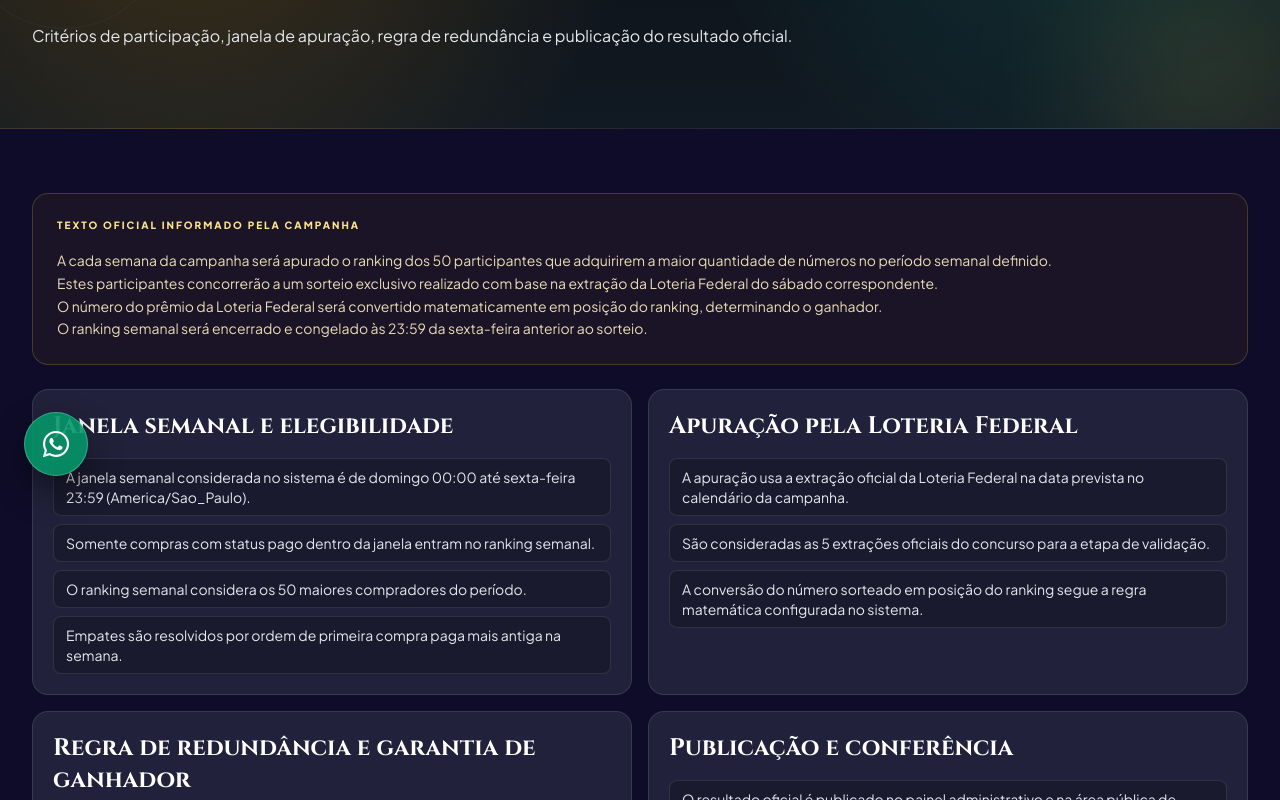
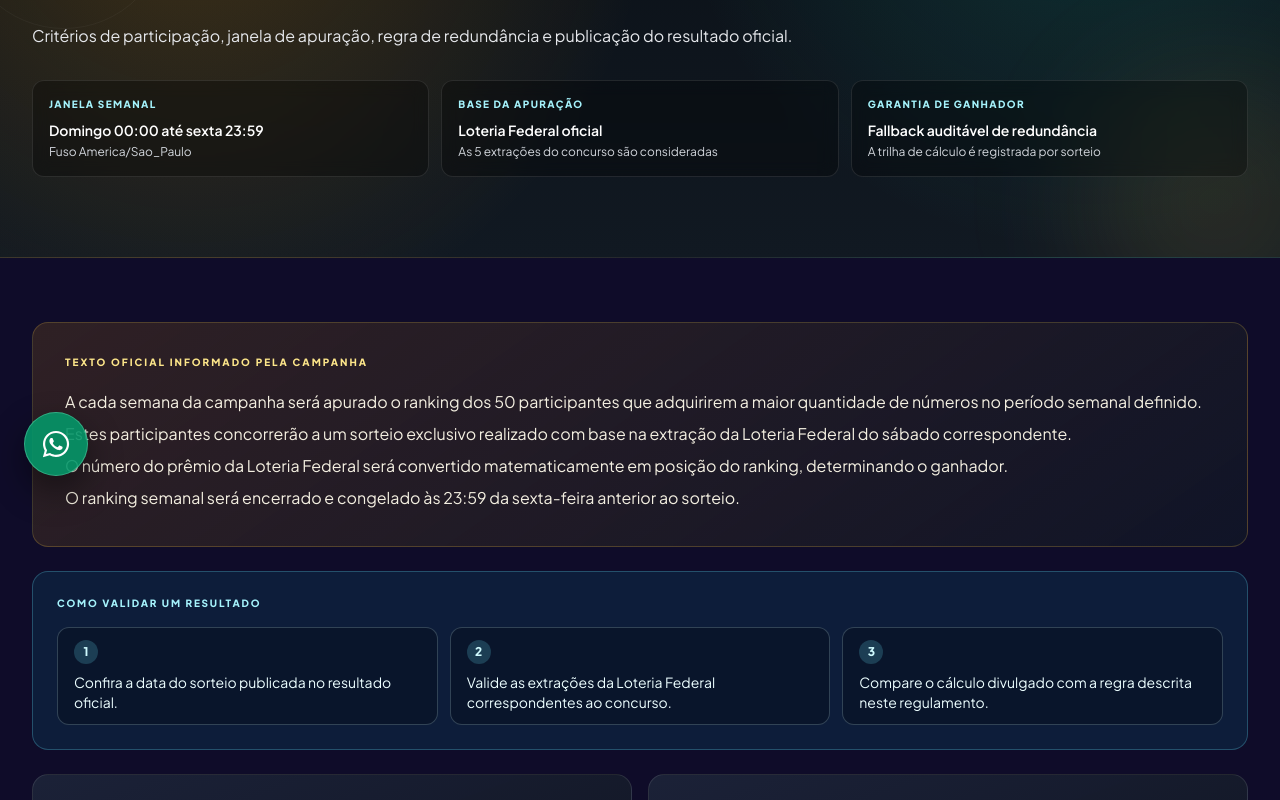
Before and after one commit to FilipeSall/rifa-online-rvilaca, a React (Vite) app: page /regulamento in a window 1280 px wide. Shown: the part 300-1100 px from the top of the page. Built offline with nearby package versions, Linux system fonts and the light colour scheme; no server answers; the database is empty.

Commit message:
style: refazendo o estilo daas paginas rpemiso e ganahdores

```diff
--- a/src/pages/RegulationPage.tsx
+++ b/src/pages/RegulationPage.tsx
@@ -42,6 +42,30 @@ const ruleBlocks = [
   },
 ]
 
+const regulationHighlights = [
+  {
+    label: 'Janela semanal',
+    value: 'Domingo 00:00 até sexta 23:59',
+    note: 'Fuso America/Sao_Paulo',
+  },
+  {
+    label: 'Base da apuração',
+    value: 'Loteria Federal oficial',
+    note: 'As 5 extrações do concurso são consideradas',
+  },
+  {
+    label: 'Garantia de ganhador',
+    value: 'Fallback auditável de redundância',
+    note: 'A trilha de cálculo é registrada por sorteio',
+  },
+]
+
+const validationChecklist = [
+  'Confira a data do sorteio publicada no resultado oficial.',
+  'Valide as extrações da Loteria Federal correspondentes ao concurso.',
+  'Compare o cálculo divulgado com a regra descrita neste regulamento.',
+]
+
 export default function RegulationPage() {
   return (
     <div className="min-h-screen overflow-x-hidden bg-luxury-bg font-display text-white selection:bg-neon-pink selection:text-black">
@@ -60,26 +84,53 @@ export default function RegulationPage() {
             <p className="mt-4 max-w-3xl text-sm text-gray-200 lg:text-base">
               Critérios de participação, janela de apuração, regra de redundância e publicação do resultado oficial.
             </p>
+
+            <div className="mt-8 grid gap-3 md:grid-cols-3">
+              {regulationHighlights.map((highlight) => (
+                <article key={highlight.label} className="rounded-xl border border-white/10 bg-black/30 px-4 py-4 backdrop-blur">
+                  <p className="text-[10px] font-black uppercase tracking-[0.14em] text-cyan-200">{highlight.label}</p>
+                  <p className="mt-2 text-sm font-semibold text-white">{highlight.value}</p>
+                  <p className="mt-1 text-xs text-gray-300">{highlight.note}</p>
+                </article>
+              ))}
+            </div>
           </div>
         </section>
 
         <section className="py-12 lg:py-16">
           <div className="container mx-auto space-y-6 px-4 lg:px-8">
-            <article className="rounded-2xl border border-amber-300/20 bg-amber-500/5 p-6">
+            <article className="rounded-2xl border border-amber-300/20 bg-[linear-gradient(145deg,rgba(245,158,11,0.14),rgba(17,24,39,0.72))] p-6 lg:p-8">
               <p className="text-[10px] font-black uppercase tracking-[0.2em] text-amber-200">Texto oficial informado pela campanha</p>
-              <p className="mt-4 whitespace-pre-line text-sm leading-relaxed text-amber-100/90">
+              <p className="mt-4 whitespace-pre-line text-base leading-8 text-amber-50/95">
                 {weeklyRankingText}
               </p>
             </article>
 
-            <div className="grid grid-cols-1 gap-4 lg:grid-cols-2">
+            <article className="rounded-2xl border border-cyan-300/25 bg-cyan-500/10 p-5 lg:p-6">
+              <p className="text-[10px] font-black uppercase tracking-[0.18em] text-cyan-200">Como validar um resultado</p>
+              <ol className="mt-4 grid gap-3 md:grid-cols-3">
+                {validationChecklist.map((item, index) => (
+                  <li key={item} className="rounded-xl border border-cyan-100/20 bg-black/25 px-4 py-3 text-sm text-cyan-50">
+                    <span className="mb-2 inline-flex h-6 w-6 items-center justify-center rounded-full bg-cyan-300/20 text-xs font-black text-cyan-100">
+                      {index + 1}
+                    </span>
+                    <p>{item}</p>
+                  </li>
+                ))}
+              </ol>
+            </article>
+
+            <div className="grid grid-cols-1 gap-4 xl:grid-cols-2">
               {ruleBlocks.map((block) => (
-                <article key={block.title} className="rounded-2xl border border-white/10 bg-luxury-card/90 p-5">
-                  <h2 className="font-luxury text-2xl font-bold text-white">{block.title}</h2>
+                <article key={block.title} className="rounded-2xl border border-white/10 bg-[linear-gradient(160deg,rgba(29,36,57,0.9),rgba(10,14,22,0.92))] p-5 lg:p-6">
+                  <h2 className="font-luxury text-2xl font-bold leading-tight text-white">{block.title}</h2>
                   <ul className="mt-4 space-y-2 text-sm text-gray-200">
-                    {block.items.map((item) => (
-                      <li key={item} className="rounded-lg border border-white/10 bg-black/20 px-3 py-2">
-                        {item}
+                    {block.items.map((item, index) => (
+                      <li key={item} className="flex gap-3 rounded-lg border border-white/10 bg-black/20 px-3 py-3">
+                        <span className="mt-0.5 inline-flex h-5 min-w-5 items-center justify-center rounded-full bg-neon-pink/20 text-[10px] font-black text-neon-pink">
+                          {index + 1}
+                        </span>
+                        <p className="leading-relaxed text-gray-100">{item}</p>
                       </li>
                     ))}
                   </ul>
--- a/src/pages/ResultsPage.tsx
+++ b/src/pages/ResultsPage.tsx
@@ -2,11 +2,21 @@ import Header from '../components/home/Header'
 import Footer from '../components/home/Footer'
 import PrizeWinnersShowcase from '../components/winners/PrizeWinnersShowcase'
 import PublicNumberLookupSection from '../components/winners/PublicNumberLookupSection'
+import resultsHeroImage from '../assets/IMG_9401.webp'
 
 const federalRules = [
-  'Apuração vinculada às extrações da Loteria Federal.',
-  'Sorteios oficiais considerados nas datas definidas em regulamento.',
-  'Regra de redundância aplicada para garantir ganhador em toda rodada.',
+  {
+    title: 'Fonte oficial',
+    description: 'Apuração vinculada às extrações da Loteria Federal.',
+  },
+  {
+    title: 'Data de referência',
+    description: 'Sorteios oficiais considerados nas datas definidas em regulamento.',
+  },
+  {
+    title: 'Garantia de rodada',
+    description: 'Regra de redundância aplicada para garantir ganhador em toda rodada.',
+  },
 ]
 
 export default function ResultsPage() {
@@ -15,28 +25,37 @@ export default function ResultsPage() {
       <Header />
 
       <main>
-        <section className="relative overflow-hidden border-b border-white/10 bg-[radial-gradient(circle_at_top_left,rgba(245,158,11,0.2),transparent_48%),radial-gradient(circle_at_90%_15%,rgba(16,185,129,0.18),transparent_38%),linear-gradient(180deg,#0b0f14_0%,#0f1720_100%)] py-14 lg:py-20">
+        <section className="relative overflow-hidden border-b border-white/10 py-14 lg:py-20">
+          <div
+            className="pointer-events-none absolute inset-0 bg-cover bg-no-repeat"
+            style={{ backgroundImage: `url(${resultsHeroImage})`, backgroundPosition: '74% 32%' }}
+          />
+          <div className="pointer-events-none absolute inset-0 bg-[linear-gradient(90deg,rgba(7,11,16,0.88)_0%,rgba(7,11,16,0.62)_42%,rgba(7,11,16,0.18)_100%)]" />
+          <div className="pointer-events-none absolute inset-0 bg-[radial-gradient(circle_at_top_left,rgba(245,158,11,0.2),transparent_48%),radial-gradient(circle_at_90%_15%,rgba(16,185,129,0.2),transparent_38%),linear-gradient(180deg,rgba(7,11,16,0.68)_0%,rgba(7,11,16,0.88)_100%)]" />
           <div className="pointer-events-none absolute -left-12 top-8 h-56 w-56 rounded-full border border-white/10 opacity-30" />
           <div className="pointer-events-none absolute right-[-80px] top-[-80px] h-64 w-64 rounded-full bg-amber-300/10 blur-3xl" />
 
           <div className="container relative z-10 mx-auto px-4 lg:px-8">
+            <div className="max-w-4xl rounded-2xl border border-white/15 bg-black/35 p-5 backdrop-blur-sm lg:p-7">
               <p className="text-[10px] font-black uppercase tracking-[0.28em] text-amber-300">Auditoria pública</p>
               <h1 className="mt-3 max-w-3xl font-luxury text-4xl font-black leading-[1.1] text-white lg:text-6xl">
                 Premiação e Ganhadores
               </h1>
-            <p className="mt-4 max-w-2xl text-sm text-gray-200 lg:text-base">
+              <p className="mt-4 max-w-2xl text-sm text-gray-100 lg:text-base">
                 Aqui você acompanha os resultados publicados, regras de validação e histórico da apuração oficial.
               </p>
 
               <div className="mt-7 grid gap-3 sm:grid-cols-3">
                 {federalRules.map((rule) => (
                   <article
-                  key={rule}
-                  className="rounded-xl border border-white/10 bg-black/25 px-4 py-3 text-xs font-medium text-gray-100 backdrop-blur"
+                    key={rule.title}
+                    className="rounded-xl border border-white/15 bg-black/35 px-4 py-3 text-xs text-gray-100 backdrop-blur"
                   >
-                  {rule}
+                    <p className="text-[10px] font-black uppercase tracking-[0.14em] text-cyan-200">{rule.title}</p>
+                    <p className="mt-2 font-medium leading-relaxed text-gray-100">{rule.description}</p>
                   </article>
                 ))}
+              </div>
             </div>
           </div>
         </section>
```
Lines whose indentation alone changed are shown as unchanged.
